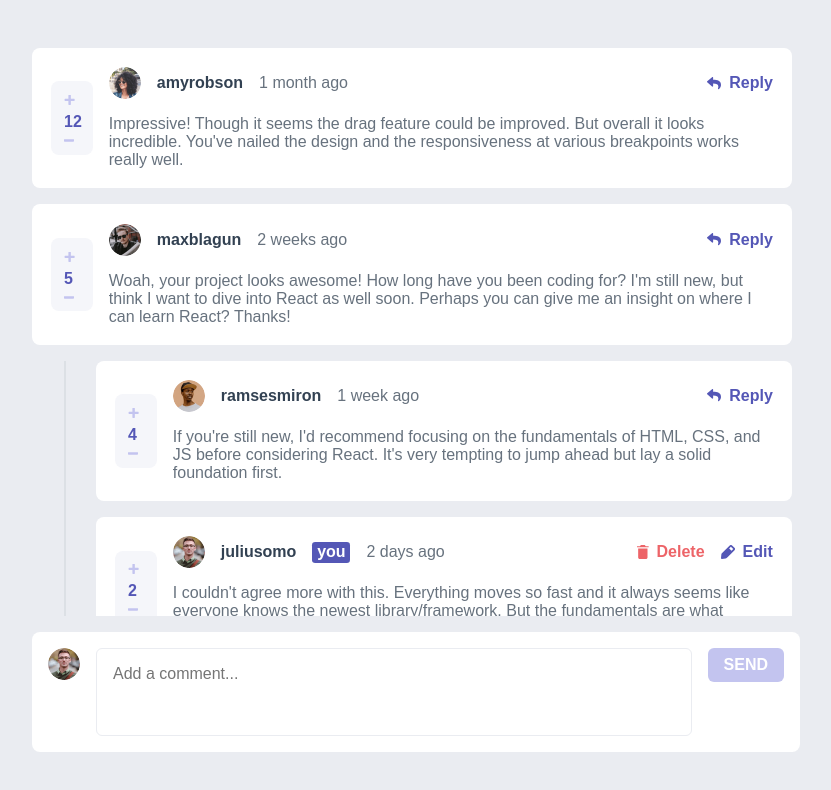
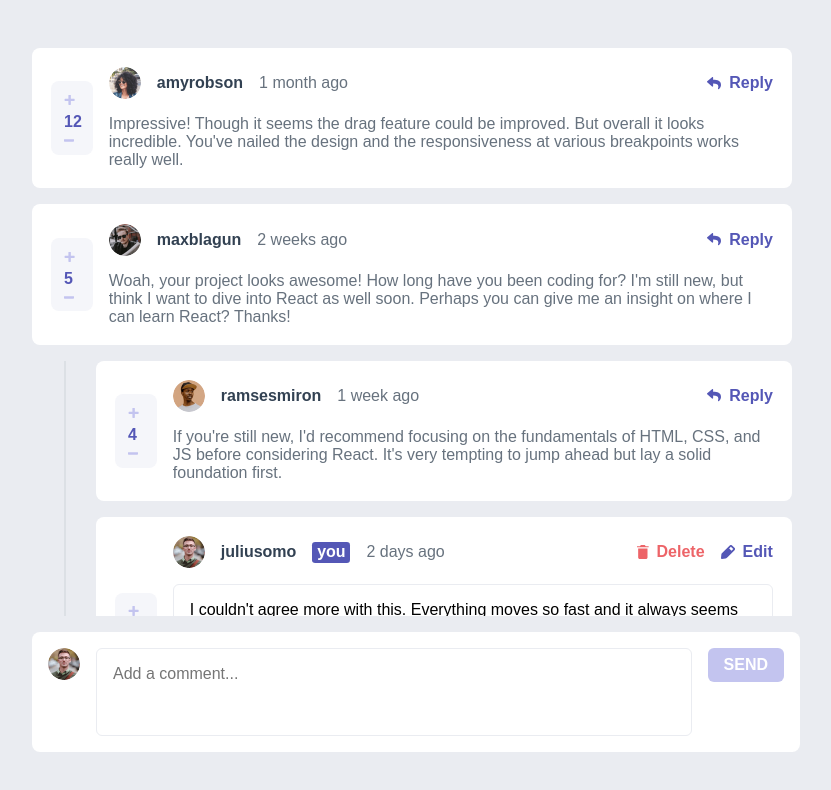
Before and after one commit to KeepSerene/interactive-comments-section-fem, a React (Vite) app: page / in a window 1280 px wide. Both pictures are taken after a click on the button "Edit". Shown: the top 790 px of the page, without its empty margins (224-1055 px from the left). Built offline with nearby package versions, Linux system fonts and the light colour scheme; a web font is replaced by a local one.

Commit message:
edit & delete comment functionalities have been implemented

```diff
--- a/src/App.jsx
+++ b/src/App.jsx
@@ -1,29 +1,13 @@
-import "./App.css";
-
-// React imports
-import { useState } from "react";
-
-// Context provider import
+// Context imports
 import { CommentsProvider } from "./components/CommentsProvider";
 
 // Component imports
-import AddCommentForm from "./components/addCommentForm/AddCommentForm";
-import Comments from "./components/comments/Comments";
-import Modal from "./components/modal/Modal";
+import AppContent from "./components/appContent/AppContent";
 
 function App() {
-  const [isModalOpen, setIsModalOpen] = useState(false);
-
   return (
     <CommentsProvider>
-      <div className="app">
-        <main className="wrapper">
-          <Comments setIsModalOpen={setIsModalOpen} />
-          <AddCommentForm />
-        </main>
-
-        {isModalOpen && <Modal setIsModalOpen={setIsModalOpen} />}
-      </div>
+      <AppContent />
     </CommentsProvider>
   );
 }
--- a/src/components/CommentsProvider.jsx
+++ b/src/components/CommentsProvider.jsx
@@ -9,11 +9,13 @@ const CommentsContext = createContext();
 export function CommentsProvider({ children }) {
   const [comments, setComments] = useState([]);
 
+  // Read operation
   useEffect(() => {
     const storedComments = localStorage.getItem("comments");
     setComments(storedComments ? JSON.parse(storedComments) : data.comments);
   }, []);
 
+  // Create operation
   const addComment = (newComment) => {
     const commentToAdd = {
       id: new Date().toISOString(),
@@ -29,6 +31,7 @@ export function CommentsProvider({ children }) {
     localStorage.setItem("comments", JSON.stringify(updatedComments));
   };
 
+  // Update operation
   const updateComment = (id, updatedContent) => {
     const updatedComments = comments.map((comment) =>
       comment.id === id ? { ...comment, content: updatedContent } : comment
@@ -37,6 +40,7 @@ export function CommentsProvider({ children }) {
     localStorage.setItem("comments", JSON.stringify(updatedComments));
   };
 
+  // Delete operation
   const deleteComment = (id) => {
     const updatedComments = comments.filter((comment) => comment.id !== id);
     setComments(updatedComments);
--- a/src/components/addCommentForm/AddCommentForm.jsx
+++ b/src/components/addCommentForm/AddCommentForm.jsx
@@ -9,6 +9,9 @@ import data from "../../../data/data.json";
 // Context imports
 import { useCommentsContext } from "../CommentsProvider";
 
+// Library imports
+import { toast } from "react-toastify";
+
 function AddCommentForm() {
   const [currentUserComment, setCurrentUserComment] = useState({
     user: data.currentUser,
@@ -19,8 +22,15 @@ function AddCommentForm() {
 
   const handleSubmit = (event) => {
     event.preventDefault();
-    addComment(currentUserComment);
-    setCurrentUserComment({ ...currentUserComment, content: "" });
+
+    try {
+      addComment(currentUserComment);
+      toast.success("Comment added successfully!");
+      setCurrentUserComment({ ...currentUserComment, content: "" });
+    } catch (error) {
+      console.error(error);
+      toast.error("An error occurred while adding the comment:", error.message);
+    }
   };
 
   const isOnSmallScr = window.matchMedia("(width < 768px)").matches; // Small screens < 768px
--- /dev/null
+++ b/src/components/appContent/AppContent.jsx
@@ -0,0 +1,66 @@
+import "./appContent.css";
+
+// React imports
+import { useState } from "react";
+
+// Context import
+import { useCommentsContext } from "../CommentsProvider";
+
+// Library import
+import "react-toastify/dist/ReactToastify.css";
+import { toast, ToastContainer } from "react-toastify";
+
+// Component imports
+import Comments from "../comments/Comments";
+import AddCommentForm from "../addCommentForm/AddCommentForm";
+import Modal from "../modal/Modal";
+
+function AppContent() {
+  const [commentToDeleteId, setCommentToDeleteId] = useState(null);
+  const { deleteComment } = useCommentsContext();
+  const [isModalOpen, setIsModalOpen] = useState(false);
+
+  const handleDeleteComment = () => {
+    if (commentToDeleteId) {
+      try {
+        deleteComment(commentToDeleteId);
+        toast.success("Comment deleted successfully!");
+      } catch (error) {
+        console.error(error);
+        toast.error(
+          "An error occurred while deleting the comment:",
+          error.message
+        );
+      }
+    }
+  };
+
+  return (
+    <div className="app">
+      <main className="wrapper">
+        <Comments
+          setIsModalOpen={setIsModalOpen}
+          setCommentToDeleteId={setCommentToDeleteId}
+        />
+        <AddCommentForm />
+      </main>
+
+      {isModalOpen && (
+        <Modal
+          setIsModalOpen={setIsModalOpen}
+          handleDelete={handleDeleteComment}
+        />
+      )}
+
+      <ToastContainer
+        position="top-right"
+        autoClose={3000}
+        hideProgressBar={false}
+        closeOnClick={true}
+        draggable={true}
+      />
+    </div>
+  );
+}
+
+export default AppContent;
--- a/src/components/commentCard/CommentCard.jsx
+++ b/src/components/commentCard/CommentCard.jsx
@@ -3,9 +3,26 @@ import "./commentCard.css";
 // Helper function imports
 import { getElapsedTimeStr } from "../../utils/getElapsedTimeStr";
 
-function CommentCard({ comment, currentUser, setIsModalOpen }) {
+// React imports
+import { useState } from "react";
+
+// Component imports
+import EditCommentForm from "../editCommentForm/EditCommentForm";
+
+function CommentCard({
+  comment,
+  currentUser,
+  setIsModalOpen,
+  setCommentToDeleteId,
+}) {
   const timestamp = getElapsedTimeStr(comment.createdAt);
+  const [isInEditMode, setIsInEditMode] = useState(false);
   const isOnSmallScr = window.matchMedia("(width < 768px)").matches; // Small screens < 768px
+
+  const onDelete = () => {
+    setIsModalOpen(true);
+    setCommentToDeleteId(comment.id);
+  };
 
   return (
     <div className="card-container">
@@ -63,7 +80,7 @@ function CommentCard({ comment, currentUser, setIsModalOpen }) {
               <div className="current-user-actions large-scr-elem">
                 <button
                   type="button"
-                  onClick={() => setIsModalOpen(true)}
+                  onClick={onDelete}
                   className="delete-btn btn"
                 >
                   <svg
@@ -78,7 +95,11 @@ function CommentCard({ comment, currentUser, setIsModalOpen }) {
                   <span>Delete</span>
                 </button>
 
-                <button type="button" className="btn">
+                <button
+                  type="button"
+                  onClick={() => setIsInEditMode(true)}
+                  className="btn"
+                >
                   <svg
                     width="14"
                     height="14"
@@ -107,7 +128,14 @@ function CommentCard({ comment, currentUser, setIsModalOpen }) {
             )}
           </section>
 
-          <p className="card-content">{comment.content}</p>
+          {isInEditMode ? (
+            <EditCommentForm
+              comment={comment}
+              setIsInEditMode={setIsInEditMode}
+            />
+          ) : (
+            <p className="card-content">{comment.content}</p>
+          )}
         </div>
 
         {isOnSmallScr && (
@@ -150,7 +178,7 @@ function CommentCard({ comment, currentUser, setIsModalOpen }) {
               <div className="current-user-actions">
                 <button
                   type="button"
-                  onClick={() => setIsModalOpen(true)}
+                  onClick={onDelete}
                   className="delete-btn btn"
                 >
                   <svg
@@ -165,7 +193,11 @@ function CommentCard({ comment, currentUser, setIsModalOpen }) {
                   <span>Delete</span>
                 </button>
 
-                <button type="button" className="btn">
+                <button
+                  type="button"
+                  onClick={() => setIsInEditMode(true)}
+                  className="btn"
+                >
                   <svg
                     width="14"
                     height="14"
--- a/src/components/comments/Comments.jsx
+++ b/src/components/comments/Comments.jsx
@@ -9,7 +9,7 @@ import { useCommentsContext } from "../CommentsProvider";
 // Component imports
 import CommentCard from "../commentCard/CommentCard";
 
-function Comments({ setIsModalOpen }) {
+function Comments({ setIsModalOpen, setCommentToDeleteId }) {
   const { comments } = useCommentsContext();
 
   return (
@@ -22,6 +22,7 @@ function Comments({ setIsModalOpen }) {
           comment={comment}
           currentUser={data.currentUser}
           setIsModalOpen={setIsModalOpen}
+          setCommentToDeleteId={setCommentToDeleteId}
         />
       ))}
     </article>
--- /dev/null
+++ b/src/components/editCommentForm/EditCommentForm.jsx
@@ -0,0 +1,59 @@
+import "./editCommentForm.css";
+
+// React imports
+import { useState } from "react";
+
+// Context import
+import { useCommentsContext } from "../CommentsProvider";
+
+// Library imports
+import { toast } from "react-toastify";
+
+function EditCommentForm({ comment, setIsInEditMode }) {
+  const [updatedContent, setUpdatedContent] = useState(comment.content);
+
+  const { updateComment } = useCommentsContext();
+
+  const handleUpdate = (event) => {
+    event.preventDefault();
+
+    try {
+      updateComment(comment.id, updatedContent.trim());
+      setIsInEditMode(false);
+      toast.success("Comment edited successfully!");
+    } catch (error) {
+      console.error(error);
+      toast.error(
+        "An error occurred while updating the comment:",
+        error.message
+      );
+    }
+  };
+
+  return (
+    <form className="edit-form" onSubmit={handleUpdate}>
+      <label htmlFor="edit-comment-field" className="sr-only">
+        Edit your comment
+      </label>
+
+      <textarea
+        id="edit-comment-field"
+        value={updatedContent}
+        onChange={(event) => setUpdatedContent(event.target.value)}
+        required
+        rows={3}
+        placeholder="Add a comment..."
+      />
+
+      <button
+        type="submit"
+        disabled={!updatedContent.trim()}
+        className="update-btn"
+      >
+        Update
+      </button>
+    </form>
+  );
+}
+
+export default EditCommentForm;
--- /dev/null
+++ b/src/components/editCommentForm/editCommentForm.css
@@ -0,0 +1,41 @@
+.edit-form {
+  display: grid;
+  gap: 1rem;
+}
+
+.edit-form textarea {
+  border: 1px solid hsl(var(--light-gray));
+  border-radius: 0.375rem;
+  padding: 1rem;
+  resize: none;
+
+  transition: border-color 250ms ease-in-out;
+}
+
+.edit-form textarea:focus-within {
+  border-color: hsl(var(--moderate-blue));
+  outline: none;
+}
+
+.comment-card .update-btn {
+  justify-self: end;
+
+  background-color: hsl(var(--moderate-blue));
+  color: hsl(var(--white));
+  font-weight: var(--fw-bold);
+  text-transform: uppercase;
+  border: none;
+  border-radius: 0.375rem;
+  padding: 0.5rem 1rem;
+
+  transition: background-color 250ms ease-in-out;
+}
+
+.comment-card .update-btn:where(:hover, :focus-visible) {
+  background-color: hsl(var(--light-grayish-blue));
+}
+
+.comment-card .update-btn:disabled {
+  background-color: hsl(var(--light-grayish-blue));
+  cursor: not-allowed;
+}
--- a/src/components/modal/Modal.jsx
+++ b/src/components/modal/Modal.jsx
@@ -1,14 +1,15 @@
 import "./modal.css";
 
-function Modal({ setIsModalOpen }) {
+function Modal({ setIsModalOpen, handleDelete }) {
   const handleClick = (event) => {
     event.stopPropagation();
     setIsModalOpen(false);
   };
 
-  const handleDelete = (event) => {
-    event.stopPropagation();
-    console.log("Delete");
+  const onDelete = (event) => {
+    event.preventDefault();
+    handleDelete();
+    setIsModalOpen(false);
   };
 
   return (
@@ -30,11 +31,7 @@ function Modal({ setIsModalOpen }) {
             No, cancel
           </button>
 
-          <button
-            type="button"
-            onClick={handleDelete}
-            className="modal-btn delete"
-          >
+          <button type="button" onClick={onDelete} className="modal-btn delete">
             Yes, delete
           </button>
         </div>
--- a/src/utils/getElapsedTimeStr.js
+++ b/src/utils/getElapsedTimeStr.js
@@ -1,5 +1,6 @@
 export function getElapsedTimeStr(initialTimeInMS) {
-  if (!Number(initialTimeInMS)) return initialTimeInMS;
+  // For preloaded comments
+  if (!Number(initialTimeInMS)) return initialTimeInMS.toString();
 
   const currentTimeInMS = Date.now();
   const elapsedTimeInMS = currentTimeInMS - initialTimeInMS;
```
Also changed, not shown: src/components/appContent/appContent.css (renamed from src/App.css).
